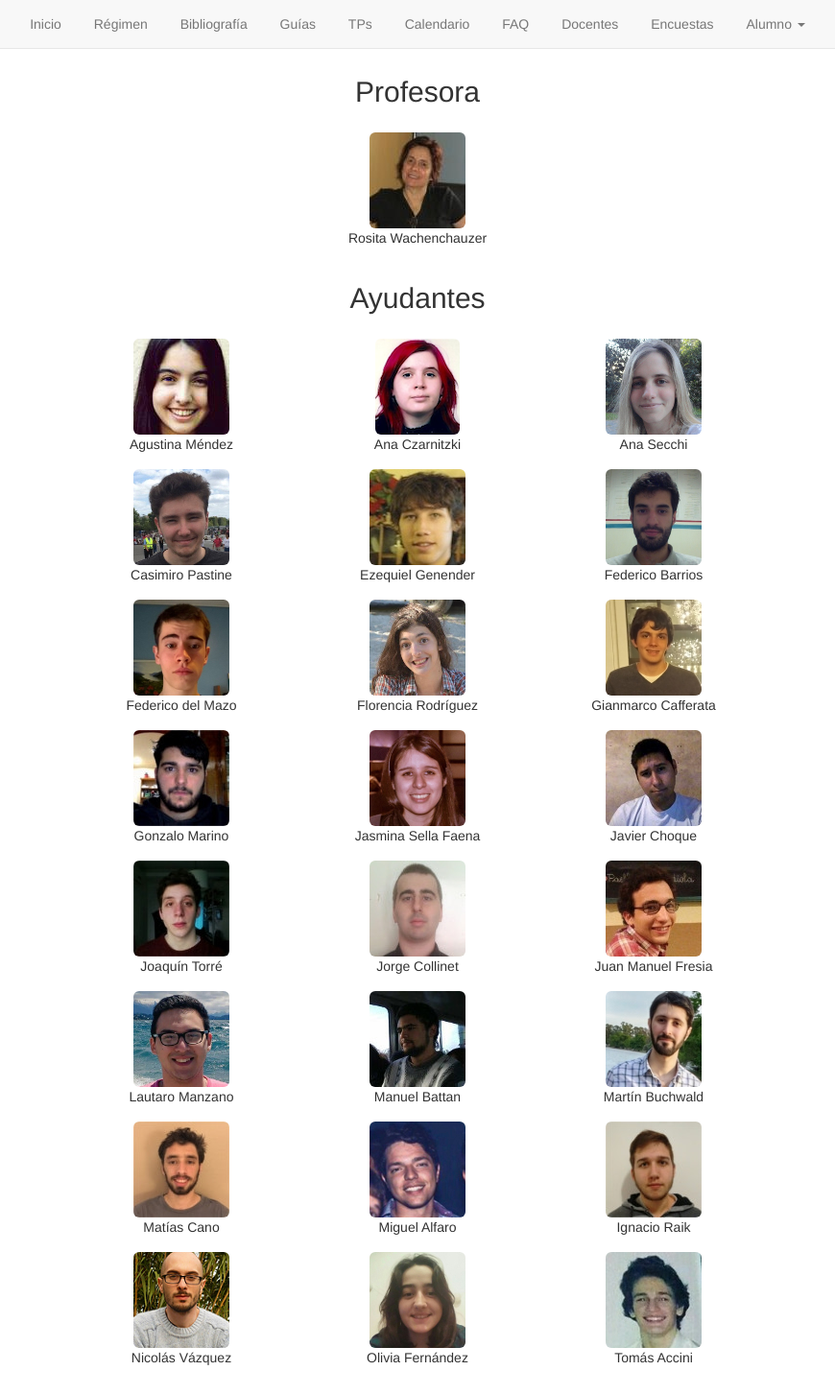
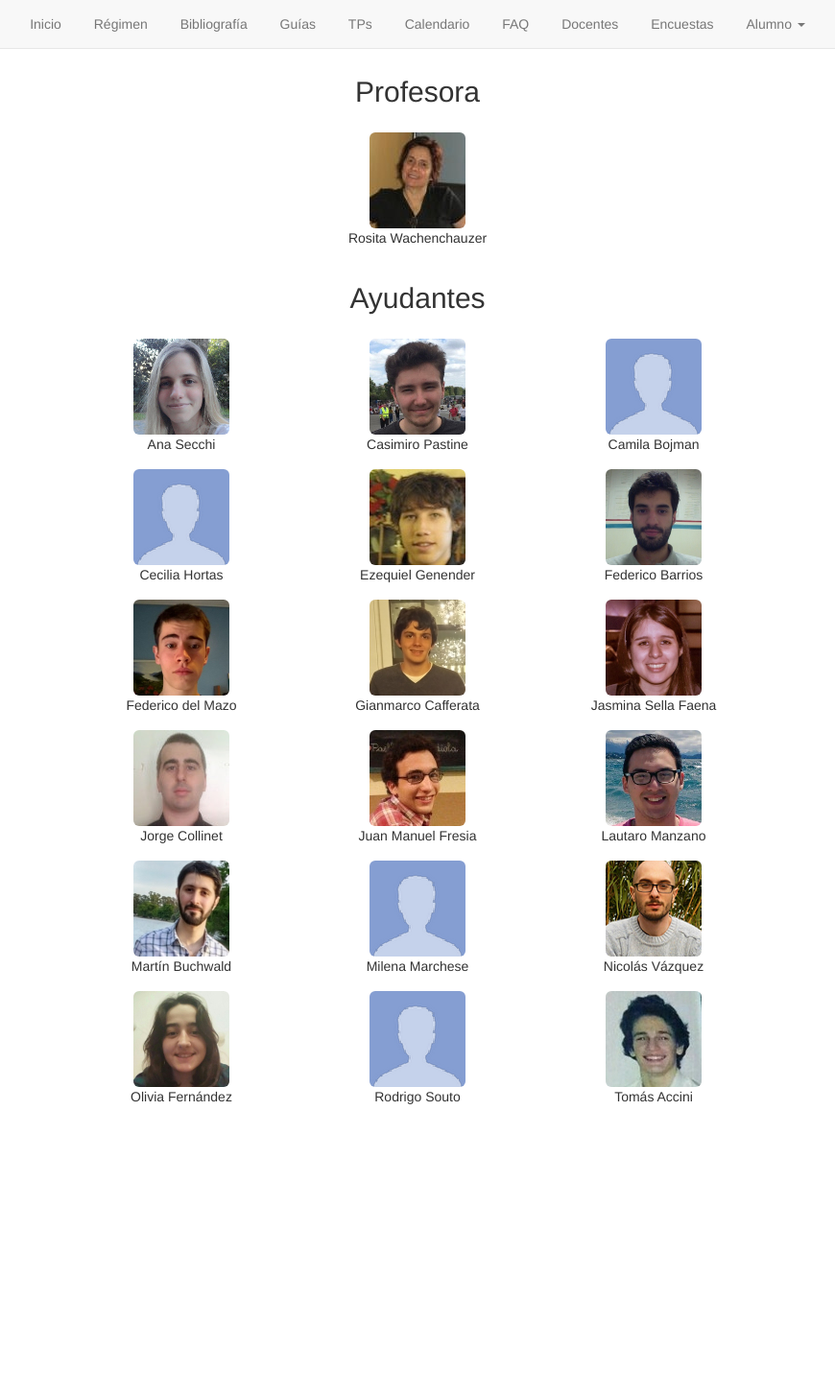
Before and after one commit to algoritmos-rw/algoritmos, a Jekyll site: the page built from static/07_docentes.md, in a window 1280 px wide. Shown: the whole page at 96% size, without its empty margins (205-1075 px from the left). Built offline with Jekyll 4.4.1, drawn with Linux system fonts in a browser that asks for light colours; after the commit the page ends 1181 px from its top, so only the background shows below that.

Commit message:
Plantel docente 2018 1C

```diff
--- a/_data/docentes.yml
+++ b/_data/docentes.yml
@@ -3,17 +3,17 @@
   foto: /assets/img/docentes/rosita.jpg
 
 ayudantes:
-- nombre: Agustina Méndez
-  foto: /assets/img/docentes/agusm.png
-
-- nombre: Ana Czarnitzki
-  foto: /assets/img/docentes/anac.png
-
 - nombre: Ana Secchi
   foto: /assets/img/docentes/anas.jpg
 
 - nombre: Casimiro Pastine
   foto: /assets/img/docentes/casimirop.jpg
+
+- nombre: Camila Bojman
+  foto: /assets/img/docentes/unknown.png
+
+- nombre: Cecilia Hortas
+  foto: /assets/img/docentes/unknown.png
 
 - nombre: Ezequiel Genender
   foto: /assets/img/docentes/ezeg.jpg
@@ -24,23 +24,11 @@
 - nombre: Federico del Mazo
   foto: /assets/img/docentes/fededm.jpg
 
-- nombre: Florencia Rodríguez
-  foto: /assets/img/docentes/florr.png
-
 - nombre: Gianmarco Cafferata
   foto: /assets/img/docentes/gianc.jpg
 
-- nombre: Gonzalo Marino
-  foto: /assets/img/docentes/gonzam.jpg
-
 - nombre: Jasmina Sella Faena
   foto: /assets/img/docentes/jasminasf.jpg
-
-- nombre: Javier Choque
-  foto: /assets/img/docentes/javic.jpg
-
-- nombre: Joaquín Torré
-  foto: /assets/img/docentes/joaquint.jpg
 
 - nombre: Jorge Collinet
   foto: /assets/img/docentes/jorgec.jpg
@@ -51,20 +39,11 @@
 - nombre: Lautaro Manzano
   foto: /assets/img/docentes/lautarom.jpg
 
-- nombre: Manuel Battan
-  foto: /assets/img/docentes/manub.jpg
-
 - nombre: Martín Buchwald
   foto: /assets/img/docentes/martinb.jpg
 
-- nombre: Matías Cano
-  foto: /assets/img/docentes/matic.jpg
-
-- nombre: Miguel Alfaro
-  foto: /assets/img/docentes/miguela.png
-
-- nombre: Ignacio Raik
-  foto: /assets/img/docentes/nachor.jpg
+- nombre: Milena Marchese
+  foto: /assets/img/docentes/unknown.png
 
 - nombre: Nicolás Vázquez
   foto: /assets/img/docentes/nicolasv.png
@@ -72,5 +51,8 @@
 - nombre: Olivia Fernández
   foto: /assets/img/docentes/olif.jpg
 
+- nombre: Rodrigo Souto
+  foto: /assets/img/docentes/unknown.png
+
 - nombre: Tomás Accini
   foto: /assets/img/docentes/tomasa.jpg
```
Also changed, not shown: assets/img/docentes/unknown.png (added).
